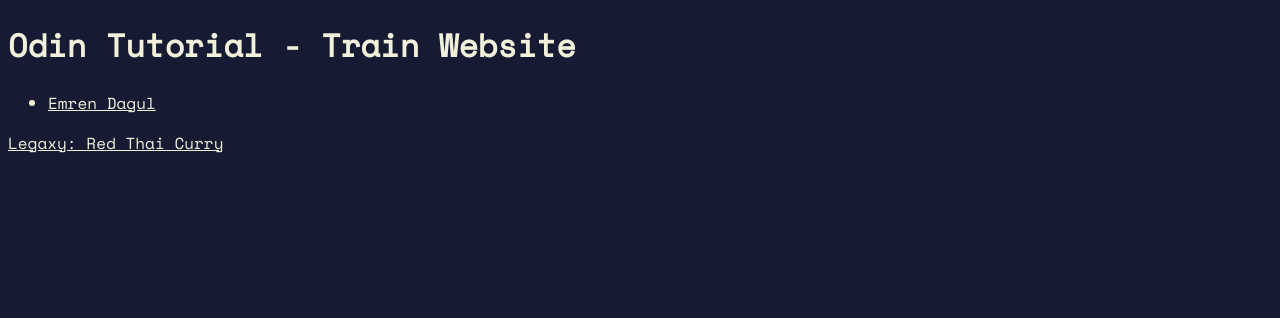
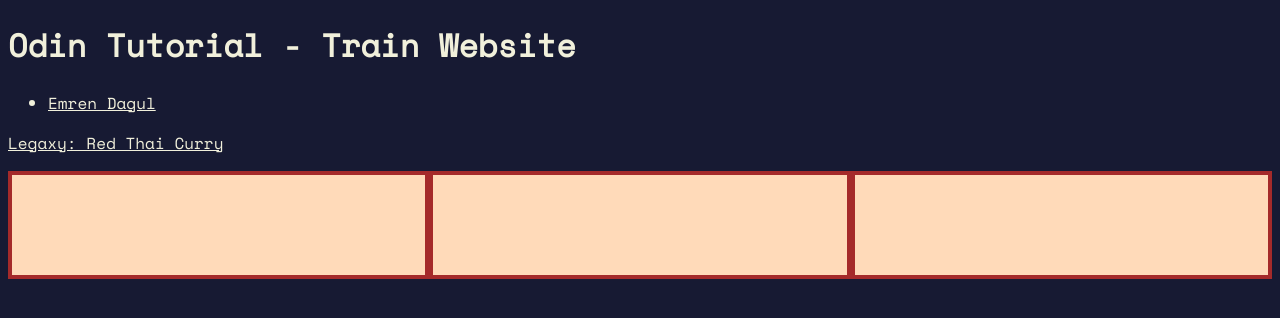
Before and after one commit to smitzkar/odin-train, a plain HTML site: page index.html in a window 1280 px wide. Drawn offline with nearby package versions, Linux system fonts and the light colour scheme.

Commit message:
Add flex-container

```diff
--- a/index.html
+++ b/index.html
@@ -14,5 +14,12 @@
   </ul>
 
   <p><a href="./NPCs/red-thai-curry.html">Legaxy: Red Thai Curry</a></p>
+
+  <div class="flex-container">
+    <div class="one"></div>
+    <div class="two"></div>
+    <div class="three"></div>
+  </div>
+
 </body>
 </html>
--- a/styles.css
+++ b/styles.css
@@ -15,3 +15,14 @@
 p{
   color: white;
 }
+
+.flex-container {
+  display: flex;
+}
+/* this selector selects all divs inside of .flex-container */
+.flex-container div {
+  background: peachpuff;
+  border: 4px solid brown;
+  height: 100px;
+  flex: 1;
+}
```
